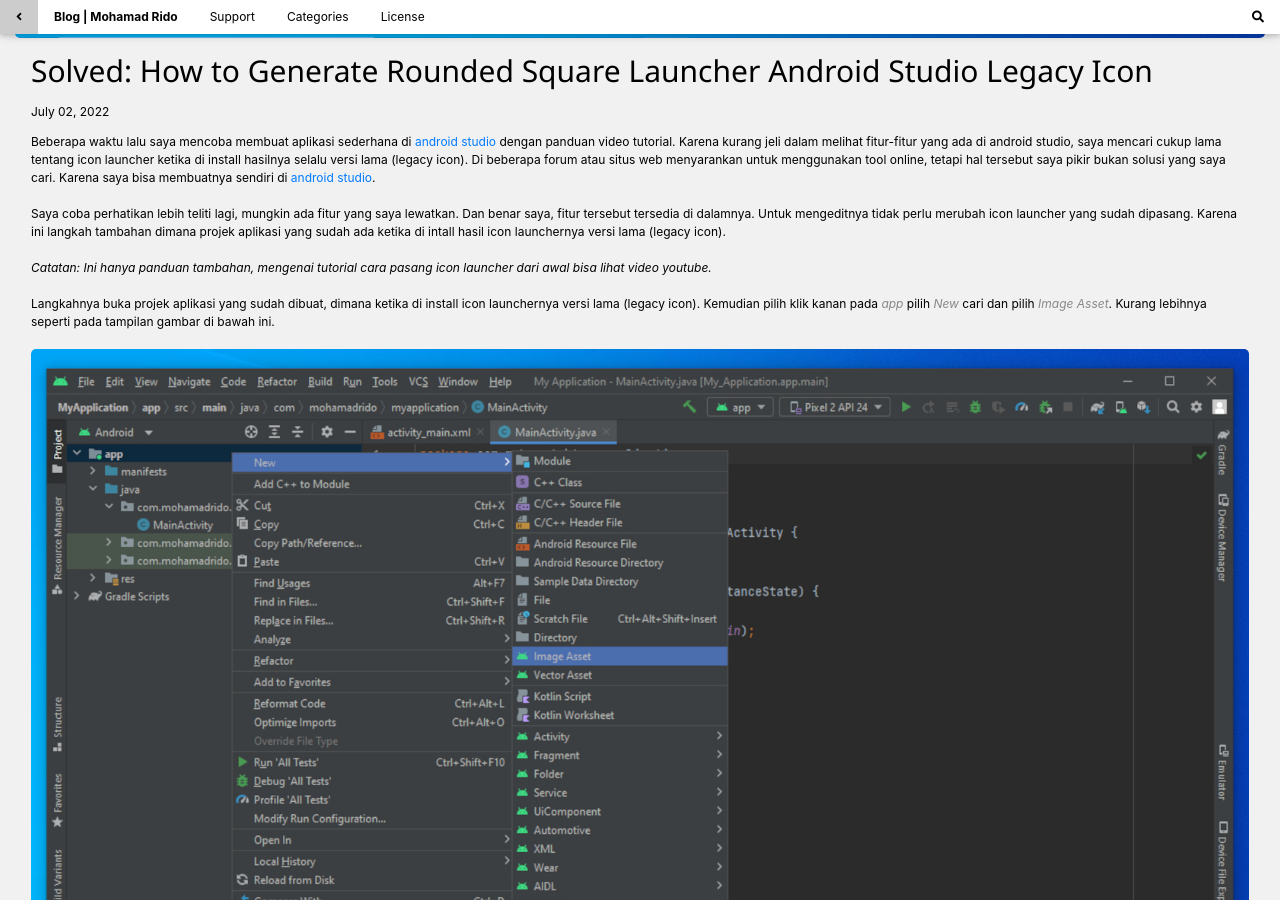
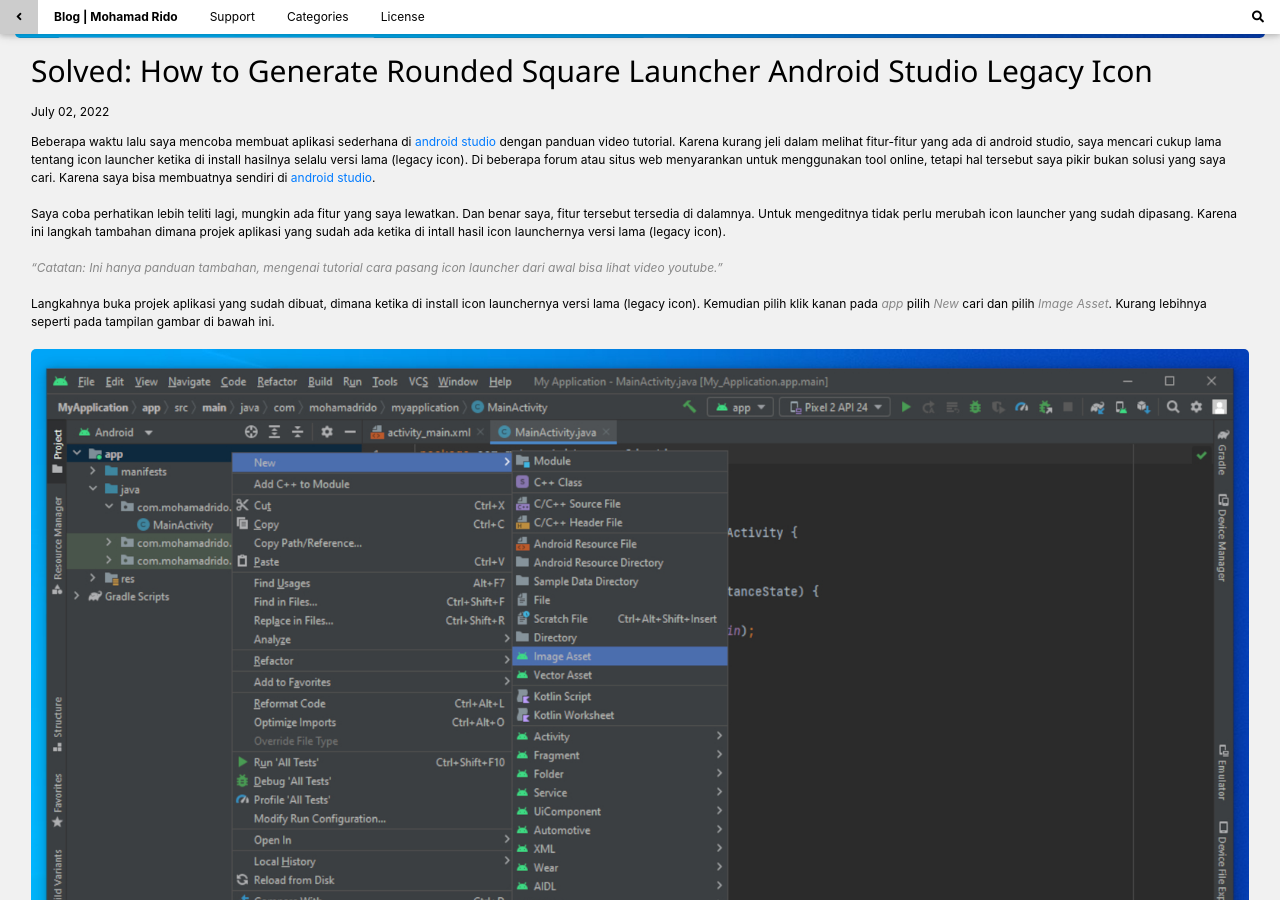
Before and after one commit to mohamadrido/blog, a Jekyll site: the page built from _posts/2022-07-02-solved-generate-rounded-square-launcher-android-studio-legacy-icon.md, in a window 1280 px wide and 900 px high, scrolled down 702 px. Built offline with Jekyll 4.4.1, drawn with Linux system fonts in a browser that asks for light colours; our own code applies the rules of GitHub Pages for plain Markdown files.

Commit message:
Update 2022-07-02-solved-generate-rounded-square-launcher-android-studio-legacy-icon.md

```diff
--- a/_posts/2022-07-02-solved-generate-rounded-square-launcher-android-studio-legacy-icon.md
+++ b/_posts/2022-07-02-solved-generate-rounded-square-launcher-android-studio-legacy-icon.md
@@ -9,7 +9,7 @@
 <br/>
 Saya coba perhatikan lebih teliti lagi, mungkin ada fitur yang saya lewatkan. Dan benar saya, fitur tersebut tersedia di dalamnya. Untuk mengeditnya tidak perlu merubah icon launcher yang sudah dipasang. Karena ini langkah tambahan dimana projek aplikasi yang sudah ada ketika di intall hasil icon launchernya versi lama (legacy icon).<br/>
 <br/>
-<i>Catatan: Ini hanya panduan tambahan, mengenai tutorial cara pasang icon launcher dari awal bisa lihat video youtube.</i><br/>
+<i style="color:#888;">"Catatan: Ini hanya panduan tambahan, mengenai tutorial cara pasang icon launcher dari awal bisa lihat video youtube."</i><br/>
 <br/>
 Langkahnya buka projek aplikasi yang sudah dibuat, dimana ketika di install icon launchernya versi lama (legacy icon). Kemudian pilih klik kanan pada <i style="color:#888;">app</i> pilih <i style="color:#888;">New</i> cari dan pilih <i style="color:#888;">Image Asset</i>. Kurang lebihnya seperti pada tampilan gambar di bawah ini.<br/>
 <br/>
```
